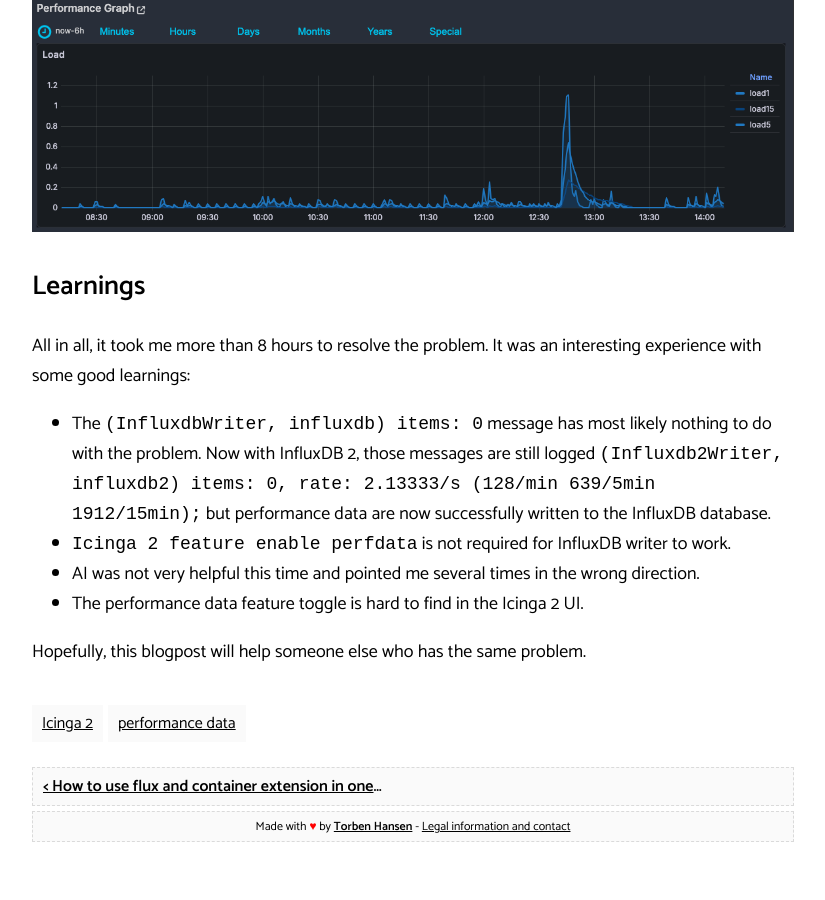
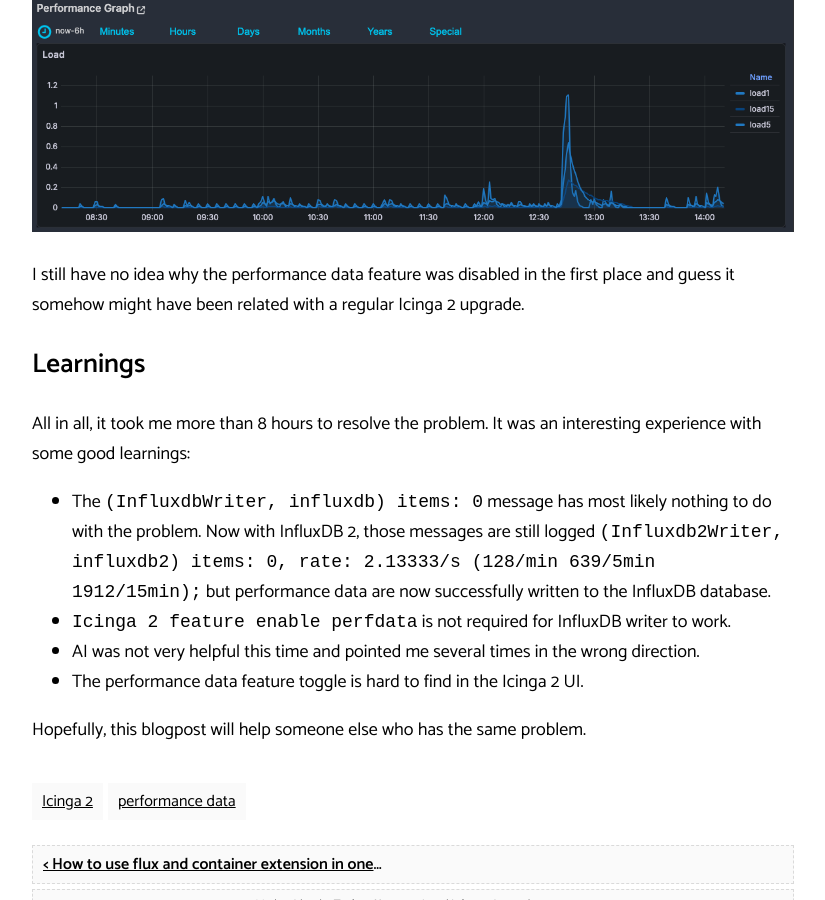
Before and after one commit to derhansen/derhansen.github.io, a Jekyll site: the page built from _posts/2025-12-30-no-performance-data-from-icinga2-to-influxdb-and-how-to-possibly-fix-it.md, in a window 1280 px wide and 900 px high, scrolled down 3559 px. Shown: the whole window, without its empty margins (227-1052 px from the left). Built offline with Jekyll 4.4.1, drawn with Linux system fonts in a browser that asks for light colours; comment, search, counter and statistics services are not loaded; before the commit the page ends 4406 px from its top, so only the background shows below that.

Commit message:
Updated post

```diff
--- a/_posts/2025-12-30-no-performance-data-from-icinga2-to-influxdb-and-how-to-possibly-fix-it.md
+++ b/_posts/2025-12-30-no-performance-data-from-icinga2-to-influxdb-and-how-to-possibly-fix-it.md
@@ -101,6 +101,9 @@ Finally, enabling the performance data feature solved the problem for me, and no
 
 ![Icinga Example Grafana Graph](/assets/images/2025-12-30/icinga-performance-graph.png)
 
+I still have no idea why the performance data feature was disabled in the first place and guess it somehow might
+have been related with a regular Icinga 2 upgrade.
+
 ## Learnings
 
 All in all, it took me more than 8 hours to resolve the problem. It was an interesting experience with
```
